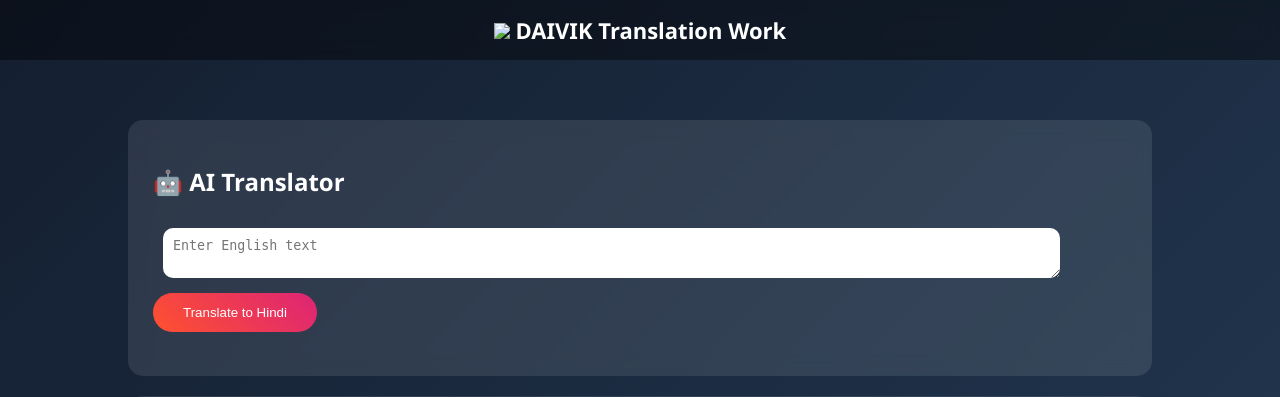
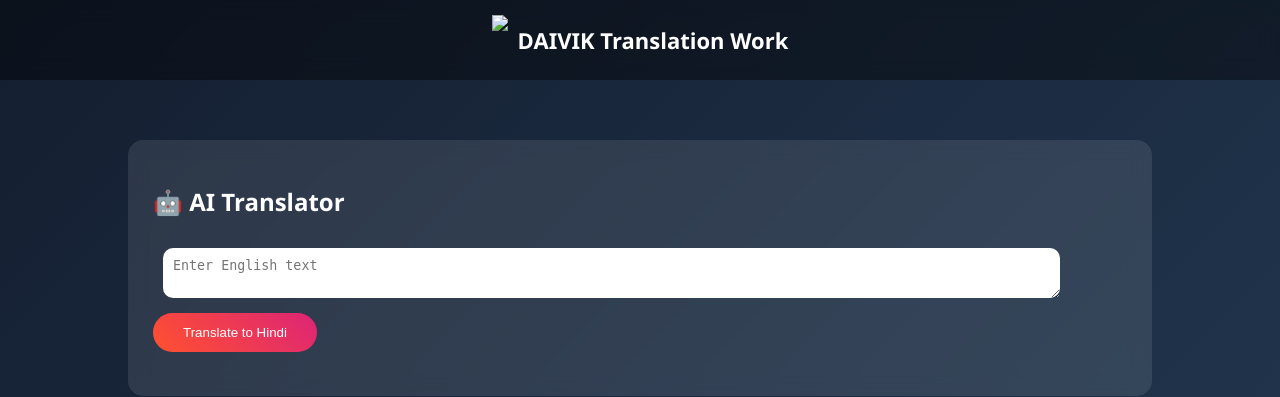
Before and after one commit to placementcellvvw/translator-website, a Flask app: page / in a window 1280 px wide. Shown: the top 397 px of the page. Run offline with Flask 3, Linux system fonts and the light colour scheme.

Commit message:
Add navbar styles to index.html
Added navbar styles for layout and image sizing.

```diff
--- a/templates/index.html
+++ b/templates/index.html
@@ -24,7 +24,16 @@ body {
     font-size: 22px;
     font-weight: bold;
 }
+.navbar {
+    display: flex;
+    align-items: center;
+    justify-content: center;
+    gap: 10px;
+}
 
+.navbar img {
+    height: 50px;
+}
 /* Section */
 .section {
     width: 80%;
```
